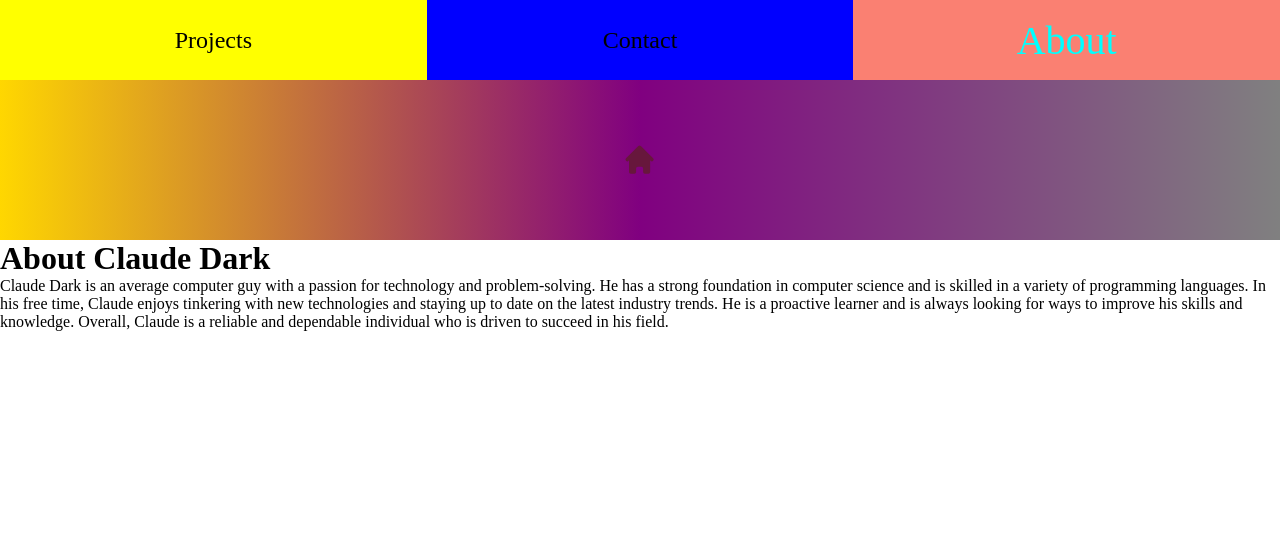
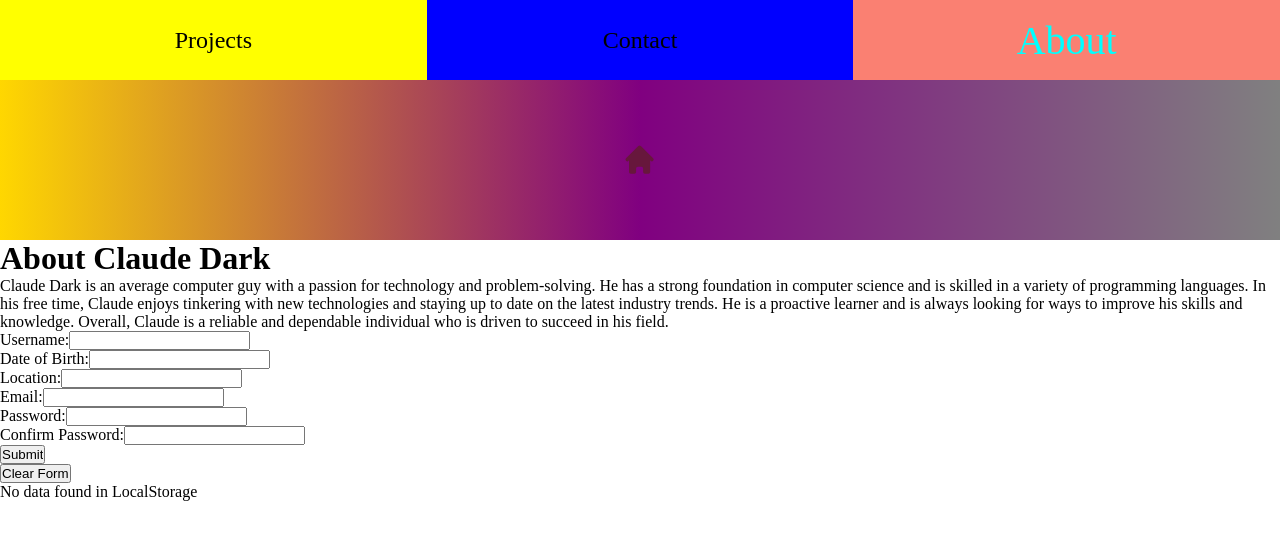
Before and after one commit to monkeycs60/doc-reac-projets, a React (Vite) app: page /about in a window 1280 px wide. Shown: the top 540 px of the page. Built offline with nearby package versions, Linux system fonts and the light colour scheme.

Commit message:
form  + form storage

```diff
--- /dev/null
+++ b/src/components/DataForm/DataForm.jsx
@@ -0,0 +1,40 @@
+import React, { useState, useEffect } from "react";
+
+const DataForm = () => {
+  const [formData, setFormData] = useState(null);
+
+  // componentDidMount lifecycle method equivalent
+  useEffect(() => {
+    // get the form data from LocalStorage
+    const formDataString = localStorage.getItem("formData");
+    // parse the form data string back to an object
+    const formData = JSON.parse(formDataString);
+    // update the form data state
+    setFormData(formData);
+  }, []);
+
+  if (!formData) {
+    return <div>No data found in LocalStorage</div>;
+  }
+
+  return (
+    <table>
+      <thead>
+        <tr>
+          <th>Key</th>
+          <th>Value</th>
+        </tr>
+      </thead>
+      <tbody>
+        {Object.entries(formData).map(([key, value]) => (
+          <tr key={key}>
+            <td>{key}</td>
+            <td>{value}</td>
+          </tr>
+        ))}
+      </tbody>
+    </table>
+  );
+};
+
+export default DataForm;
--- /dev/null
+++ b/src/components/Form/Form.css
@@ -0,0 +1,3 @@
+.hidden {
+  display: none !important;
+}
--- /dev/null
+++ b/src/components/Form/Form.jsx
@@ -0,0 +1,150 @@
+import React, { useState } from "react";
+import DatePicker from "react-datepicker";
+import "react-datepicker/dist/react-datepicker.css";
+import "./Form.css";
+import DataForm from "../DataForm/DataForm.jsx";
+
+const Form = () => {
+  const [formData, setFormData] = useState({
+    username: "",
+    dob: null,
+    location: "",
+    email: "",
+    password: "",
+    confirmPassword: "",
+  });
+
+  const resetForm = () => {
+    setFormData({
+      username: "",
+      dob: null,
+      location: "",
+      email: "",
+      password: "",
+      confirmPassword: "",
+    });
+  };
+
+  const usernameRegex = /^[a-zA-Z]{6,10}$/;
+  const emailRegex = /^[\w.-]+@[\w.-]+\.[a-zA-Z]{2,}$/;
+  const passwordRegex = /^(?=.*\d)(?=.*[!@#$%^&*])[a-zA-Z0-9!@#$%^&*]{6,}$/;
+
+  const handleSubmit = (event) => {
+    event.preventDefault();
+    const { username, dob, location, email, password, confirmPassword } =
+      formData;
+    const isInvalidUsername = !usernameRegex.test(username);
+    const isInvalidEmail = !emailRegex.test(email);
+    const isInvalidPassword = !passwordRegex.test(password);
+    const isEmptyField = !(
+      username &&
+      dob &&
+      location &&
+      email &&
+      password &&
+      confirmPassword
+    );
+
+    isEmptyField && alert("All fields are required");
+    isInvalidUsername &&
+      alert(
+        "Invalid username. It should have only letters, between 6 and 10 characters"
+      );
+    isInvalidEmail && alert("Invalid email");
+    isInvalidPassword &&
+      alert(
+        "Invalid password. It should be at least 6 characters long, with at least one number and one special character"
+      );
+    password !== confirmPassword && alert("Passwords do not match");
+    !(
+      isInvalidUsername ||
+      isInvalidEmail ||
+      isInvalidPassword ||
+      isEmptyField
+    ) &&
+      password === confirmPassword &&
+      (alert("Form submitted successfully!"),
+      resetForm(),
+      localStorage.setItem("formData", JSON.stringify(formData)),
+      window.location.reload()
+      );
+      };
+
+
+  const handleChange = (event) =>
+    setFormData({
+      ...formData,
+      [event.target.name]: event.target.value,
+    });
+
+  const handleDobChange = (date) =>
+    setFormData({
+      ...formData,
+      dob: date,
+    });
+
+  return (
+    <div>
+      <form onSubmit={handleSubmit}>
+        <label htmlFor="username">Username:</label>
+        <input
+          type="text"
+          name="username"
+          id="username"
+          value={formData.username}
+          onChange={handleChange}
+        />
+        <br />
+        <label htmlFor="dob">Date of Birth:</label>
+        <DatePicker
+          selected={formData.dob}
+          onChange={handleDobChange}
+          id="dob"
+        />
+        <br />
+        <label htmlFor="location">Location:</label>
+        <input
+          type="text"
+          name="location"
+          id="location"
+          value={formData.location}
+          onChange={handleChange}
+        />
+        <br />
+
+        <label htmlFor="email">Email:</label>
+        <input
+          type="email"
+          name="email"
+          id="email"
+          value={formData.email}
+          onChange={handleChange}
+        />
+        <br />
+        <label htmlFor="password">Password:</label>
+        <input
+          type="password"
+          name="password"
+          id="password"
+          value={formData.password}
+          onChange={handleChange}
+        />
+        <br />
+        <label htmlFor="confirmPassword">Confirm Password:</label>
+        <input
+          type="password"
+          name="confirmPassword"
+          id="confirmPassword"
+          value={formData.confirmPassword}
+          onChange={handleChange}
+        />
+        <br />
+        <input type="submit" value="Submit" />
+      </form>
+      <button onClick={resetForm}>Clear Form</button>
+      <DataForm />
+    </div>
+  );
+};
+
+export default Form;
--- /dev/null
+++ b/src/components/Form/Form.scss
@@ -0,0 +1,3 @@
+.hidden {
+    display: none !important;
+}
--- a/src/pages/aboutpage/AboutPage.jsx
+++ b/src/pages/aboutpage/AboutPage.jsx
@@ -1,4 +1,5 @@
 import React from "react";
+import Form from "../../components/Form/Form";
 import "./AboutPage.css";
 
 const AboutPage = () => {
@@ -15,7 +16,9 @@ const AboutPage = () => {
         reliable and dependable individual who is driven to succeed in his
         field.
       </p>
+      <Form />
     </div>
+
   );
 };
 
```
Also changed, not shown: package.json (+6 -1 lines), src/components/DataForm/DataForm.css (added), src/components/DataForm/DataForm.scss (added), src/components/ToDo/ToDo.css (line endings or trailing spaces), 1 other file (tests, documents, lock files or other folders).
